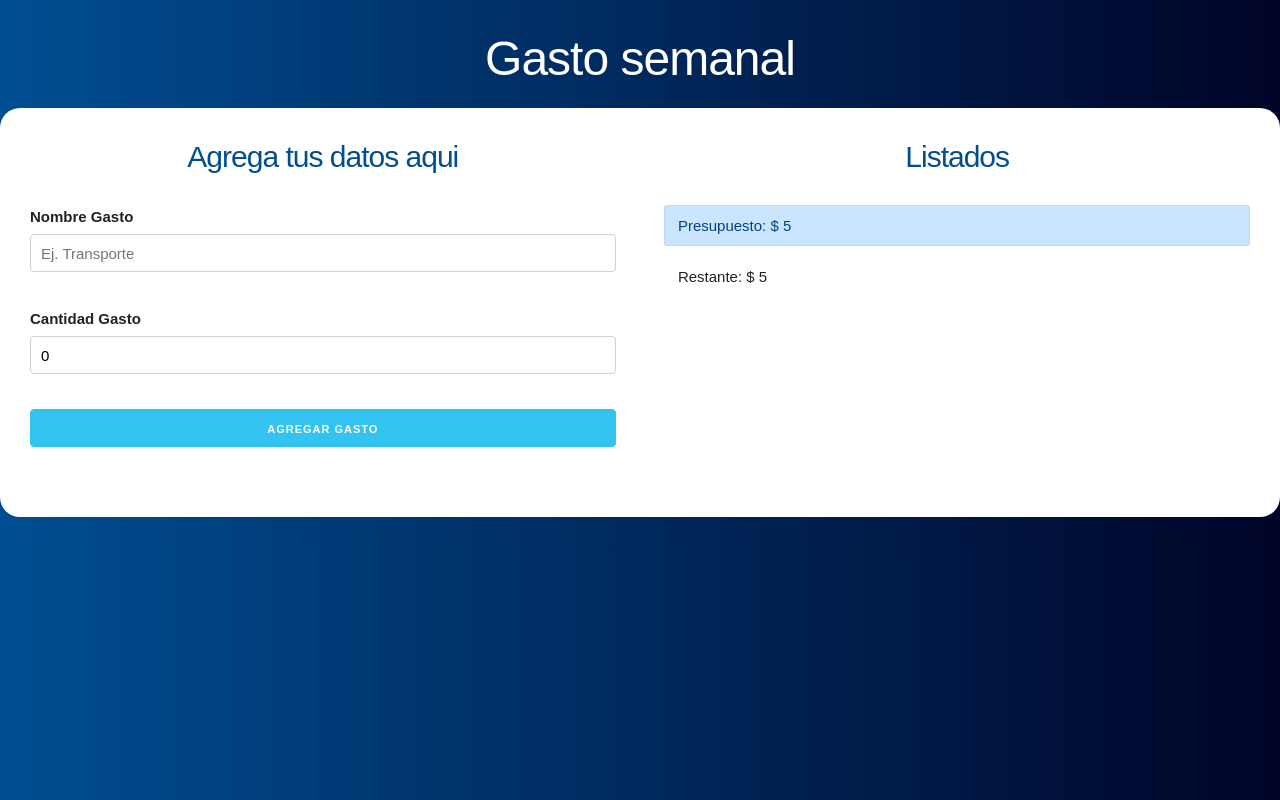
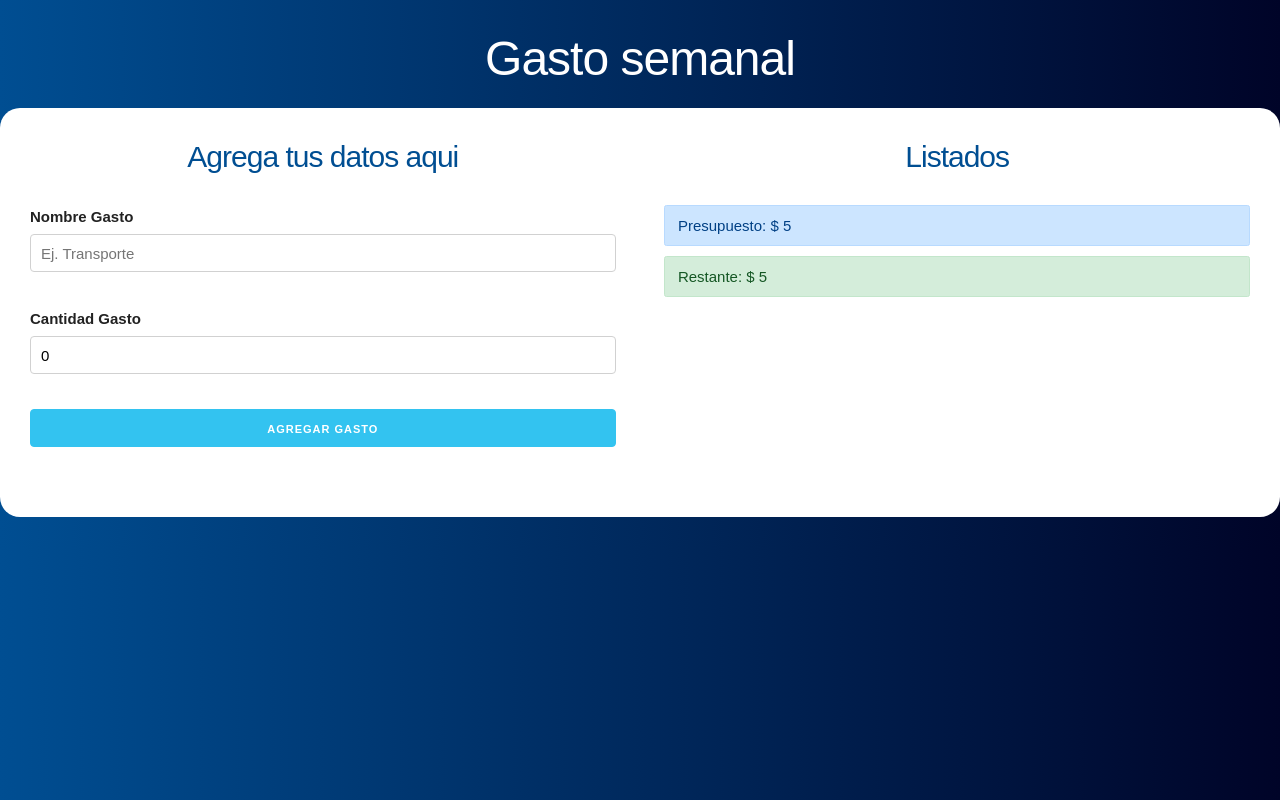
Before and after one commit to SantiagoAlvarze22/presupuesto, a React (Create React App) app: page / in a window 1280 px wide. Both pictures are taken after typing "5" into the empty fields and a click on the input "Definir presupuesto". Built offline with nearby package versions, Linux system fonts and the light colour scheme.

Commit message:
changing the color according on how the budget decrese

```diff
--- a/src/App.js
+++ b/src/App.js
@@ -32,7 +32,7 @@
       //resetear a false apenas se complete el còdigo
       setCrearGasto(false)
     }
-  }, [gasto]);
+  }, [gasto, crearGasto, gastos, restante]);
 
 
 
--- a/src/components/ControlPresupuesto.js
+++ b/src/components/ControlPresupuesto.js
@@ -1,4 +1,5 @@
 import React, { Fragment } from 'react';
+import { revisarPresupuesto } from '../helper';
 
 const ControlPresupuesto = ({ presupuesto, restante }) => {
     return (
@@ -6,7 +7,7 @@
             <div className="alert alert-primary">
                 Presupuesto: $ {presupuesto}
             </div>
-            <div className="alert">
+            <div className={revisarPresupuesto(presupuesto, restante)}>
                 Restante: $ {restante}
             </div>
         </Fragment>
--- /dev/null
+++ b/src/helper.js
@@ -0,0 +1,12 @@
+export const revisarPresupuesto = (presupuesto, restante) => {
+    let clase;
+
+    if ((presupuesto / 4) > restante) {
+        clase = 'alert alert-danger';
+    } else if ((presupuesto / 2) > restante) {
+        clase = 'alert alert-warning';
+    } else {
+        clase = 'alert alert-success'
+    }
+    return clase;
+}
```
